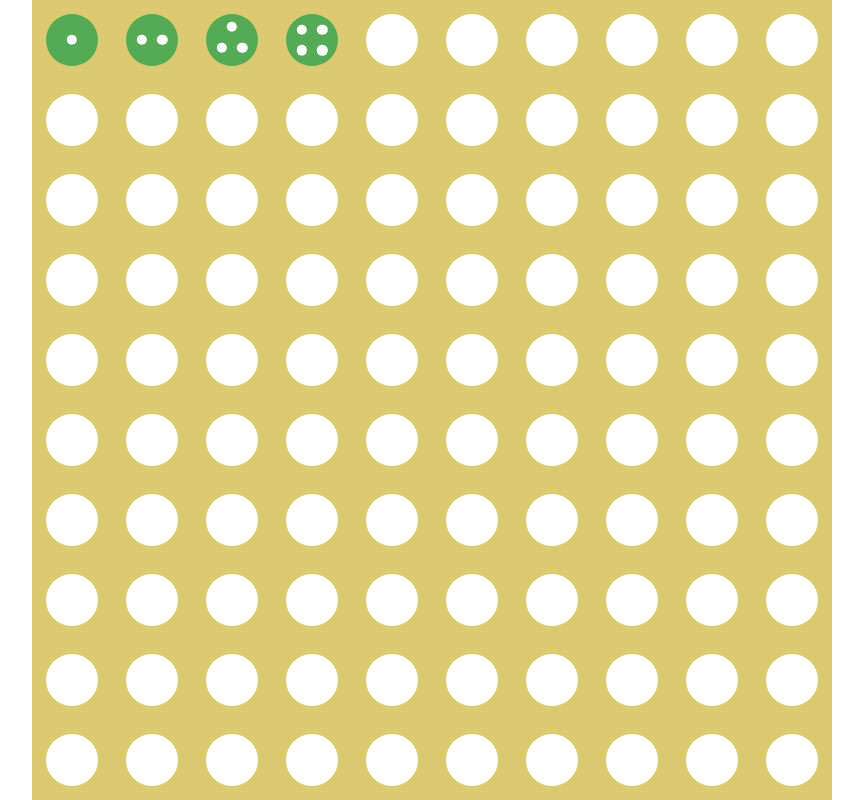
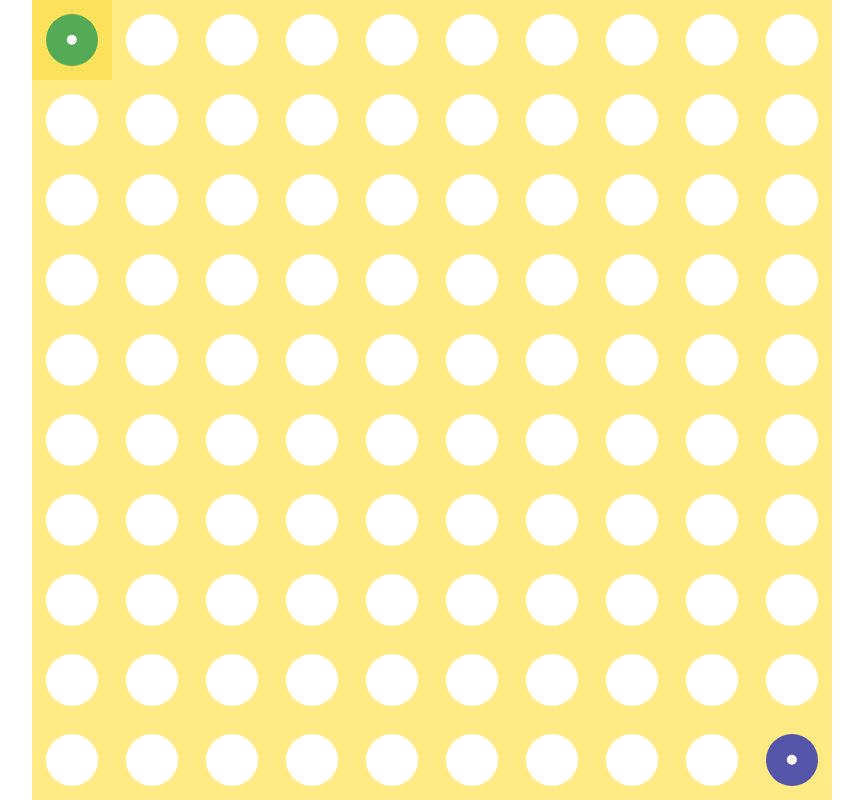
Before and after one commit to DragMonSTR/dots-game, a Vue app: page / in a window 1280 px wide. Shown: the whole page, without its empty margins (208-1071 px from the left). Built offline with nearby package versions, Linux system fonts and the light colour scheme.

Commit message:
Update game graphics
- highlight available cells to move
- fix cell bullets for border cells

```diff
--- a/src/assets/gameLogic/cell.js
+++ b/src/assets/gameLogic/cell.js
@@ -28,7 +28,7 @@ export default class Cell {
   }
 
   checkIfAvailableForClick() {
-    if (!Game.moveAvailable) {
+    if (!Game.getMoveAvailable()) {
       return false
     }
     return this.playerIndex === Game.playerWhoMovesIndex;
--- a/src/assets/gameLogic/game.js
+++ b/src/assets/gameLogic/game.js
@@ -1,9 +1,10 @@
 import GameField from "@/assets/gameLogic/gameField"
-import Player from "@/assets/gameLogic/player";
+import Player from "@/assets/gameLogic/player"
+import {ref} from "vue"
 
 export default class Game {
   static started = false
-  static moveAvailable = true
+  static moveAvailable = ref(true)
 
   static playerArray = []
   static playerWhoMovesIndex = 0
@@ -16,13 +17,17 @@ export default class Game {
 
     function generatePlayers() {
       Game.playerArray.push(new Player("monkey", "#5a5"))
-      //Game.playerArray.push(new Player("cat", "#55a"))
+      Game.playerArray.push(new Player("cat", "#55a"))
       //Game.playerArray.push(new Player("dog", "#a55"))
     }
   }
 
+  static getMoveAvailable() {
+    return this.moveAvailable.value
+  }
+
   static cellClicked() {
-    this.moveAvailable = false
+    this.moveAvailable.value = false
     GameField.runExplosions()
     this.switchPlayerWhoMovesIndex()
   }
--- a/src/assets/gameLogic/gameField.js
+++ b/src/assets/gameLogic/gameField.js
@@ -99,7 +99,7 @@ export default class GameField {
 
       cellsToExplode = this.getCellsToExplode()
       if (!cellsToExplode.length) {
-        Game.moveAvailable = true
+        Game.moveAvailable.value = true
         return
       }
 
--- a/src/components/Cell.vue
+++ b/src/components/Cell.vue
@@ -1,8 +1,9 @@
 <template>
-  <div class="cell">
+  <div class="cell" :class="{'cell-disabled': disabledStatus}">
     <div class="cell__bullets"
          ref="bullets">
       <div
+        v-if="cell.verticalIndex > 0"
         class="cell__bullet"
         :style="{
           'transform-origin': `center ${bulletOffset}%`,
@@ -10,6 +11,7 @@
           'background-color': circleColor
       }"></div>
       <div
+        v-if="cell.horizontalIndex < gameWidth - 1"
         class="cell__bullet"
         :style="{
           'transform-origin': `center ${bulletOffset}%`,
@@ -17,6 +19,7 @@
           'background-color': circleColor
       }"></div>
       <div
+        v-if="cell.verticalIndex < gameHeight - 1"
         class="cell__bullet"
         :style="{
           'transform-origin': `center ${bulletOffset}%`,
@@ -24,6 +27,7 @@
           'background-color': circleColor
       }"></div>
       <div
+        v-if="cell.horizontalIndex > 0"
         class="cell__bullet"
         :style="{
           'transform-origin': `center ${bulletOffset}%`,
@@ -74,6 +78,8 @@ export default {
     cell() {
       return GameField.getCellByIndex(this.index)
     },
+    gameWidth: () => GameField.getWidth(),
+    gameHeight: () => GameField.getHeight(),
     circleColor() {
       const playerIndex = this.cell.playerIndex
       if (playerIndex === null) {
@@ -134,6 +140,12 @@ export default {
             {left: '50%', top: '50%'}
           ]
       }
+    },
+    disabledStatus() {
+      if (!Game.getMoveAvailable()) {
+        return false
+      }
+      return !this.cell.checkIfAvailableForClick()
     }
   },
   methods: {
@@ -199,6 +211,12 @@ export default {
   height: 100%;
   flex: 1 1 auto;
   text-align: center;
+
+  transition: background-color .5s ease;
+}
+
+.cell-disabled {
+  background-color: #ffea84;
 }
 
 
--- a/src/components/GameField.vue
+++ b/src/components/GameField.vue
@@ -37,8 +37,14 @@ export default {
 
 <style scoped>
 .game-field {
-  background-color: #dcca71;
+  background-color: #ffe25b;
 }
+
+/*
+light-yellow: #ffe25b
+light-orange: #ffb820
+dark-orange: #ef7527
+ */
 
 
 .matrix {
```
